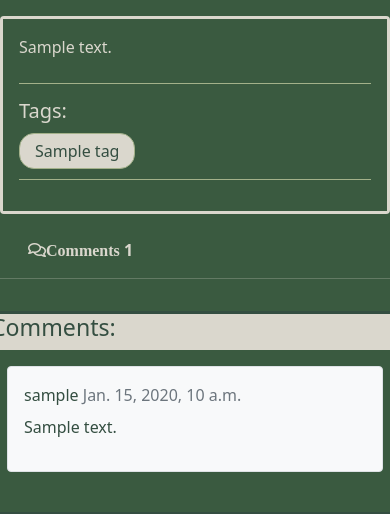
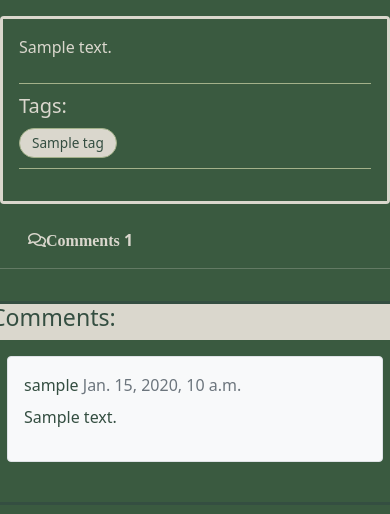
Before and after one commit to A-Hebbes/blog2, a Django app: a page that uses templates/base.html in a window 390 px wide. Shown: the part 262-776 px from the top of the page. Run offline with Django 4.2, Linux system fonts and the light colour scheme; tables that the repository leaves empty hold one stand-in row (values such as "Sample post"); some libraries are stand-ins or nearby versions.

Commit message:
Clean up tag styles and add styles to tags

```diff
--- a/static/assets/css/style.css
+++ b/static/assets/css/style.css
@@ -16,7 +16,6 @@ body {
 .box-background {
     background-color: var(--color5);
     color: var(--color1);
-
 }
 
 /* Navigation Styles */
@@ -46,7 +45,6 @@ body {
     flex-direction: column;
     margin: 0;
     padding: 0;
-
 }
 
 .card-title {
@@ -227,33 +225,31 @@ body {
     content: none;
 }
 
-
 /* Tag Styles */
-
 .tag-cloud {
-    padding: 20px;
+    padding: 1.25rem;
     display: flex;
     flex-wrap: wrap;
-    gap: 10px;
+    gap: 0.625rem;
     background-color: var(--color2);
 }
 
 .tag {
     display: inline-block;
-    padding: 5px 15px;
+    padding: 0.3125rem 0.9375rem;
     background-color: var(--color5);
-    border-radius: 15px;
+    border-radius: 0.9375rem;
     text-decoration: none;
     color: var(--color1);
     transition: all 0.3s ease;
-    border: 1px solid var(--color4);
+    border: 0.0625rem solid var(--color4);
 }
 
 .tag:hover {
     background-color: var(--color4);
     color: var(--color1);
     text-decoration: none;
-    transform: translateY(-2px);
+    transform: translateY(-0.125rem);
 }
 
 .tag-md {
@@ -269,22 +265,28 @@ body {
 }
 
 .post-tags {
-    margin: 15px 0;
-    padding: 10px 0;
-    border-top: 1px solid var(--color4);
-    border-bottom: 1px solid var(--color4);
+    margin: 1rem 0;
+    padding: 0.625rem 0;
+    border-top: 0.0625rem solid var(--color4);
+    border-bottom: 0.0625rem solid var(--color4);
+}
+
+.tag-container {
+    display: flex;
+    flex-wrap: wrap;
+    gap: 0.5rem;
+    margin-top: 0.625rem;
 }
 
 /* Footer Styles */
 footer.footer {
     background-color: var(--color1);
-
-    padding: 20px 0;
+    padding: 1.25rem 0;
 }
 
 footer.footer .social-links a {
     color: black;
-    margin: 0 10px;
+    margin: 0 0.625rem;
     text-decoration: none;
 }
 
@@ -292,22 +294,8 @@ footer.footer .social-links a:hover {
     color: white;
 }
 
-/*tag Styles*/
-
-.post-tags {
-    border-top: 1px solid var(--color4);
-    padding-top: 15px;
-}
-
-.tag-container {
-    display: flex;
-    flex-wrap: wrap;
-    gap: 8px;
-    margin-top: 10px;
-}
-
 /* Media Queries */
-@media (max-width: 768px) {
+@media (max-width: 48rem) {
     .header {
         padding: 1rem 0;
     }
@@ -319,4 +307,13 @@ footer.footer .social-links a:hover {
     .post-info {
         font-size: 0.9rem;
     }
+
+    .tag {
+        padding: 0.25rem 0.75rem;
+        font-size: 0.85rem;
+    }
+
+    .tag-container {
+        gap: 0.375rem;
+    }
 }
```
